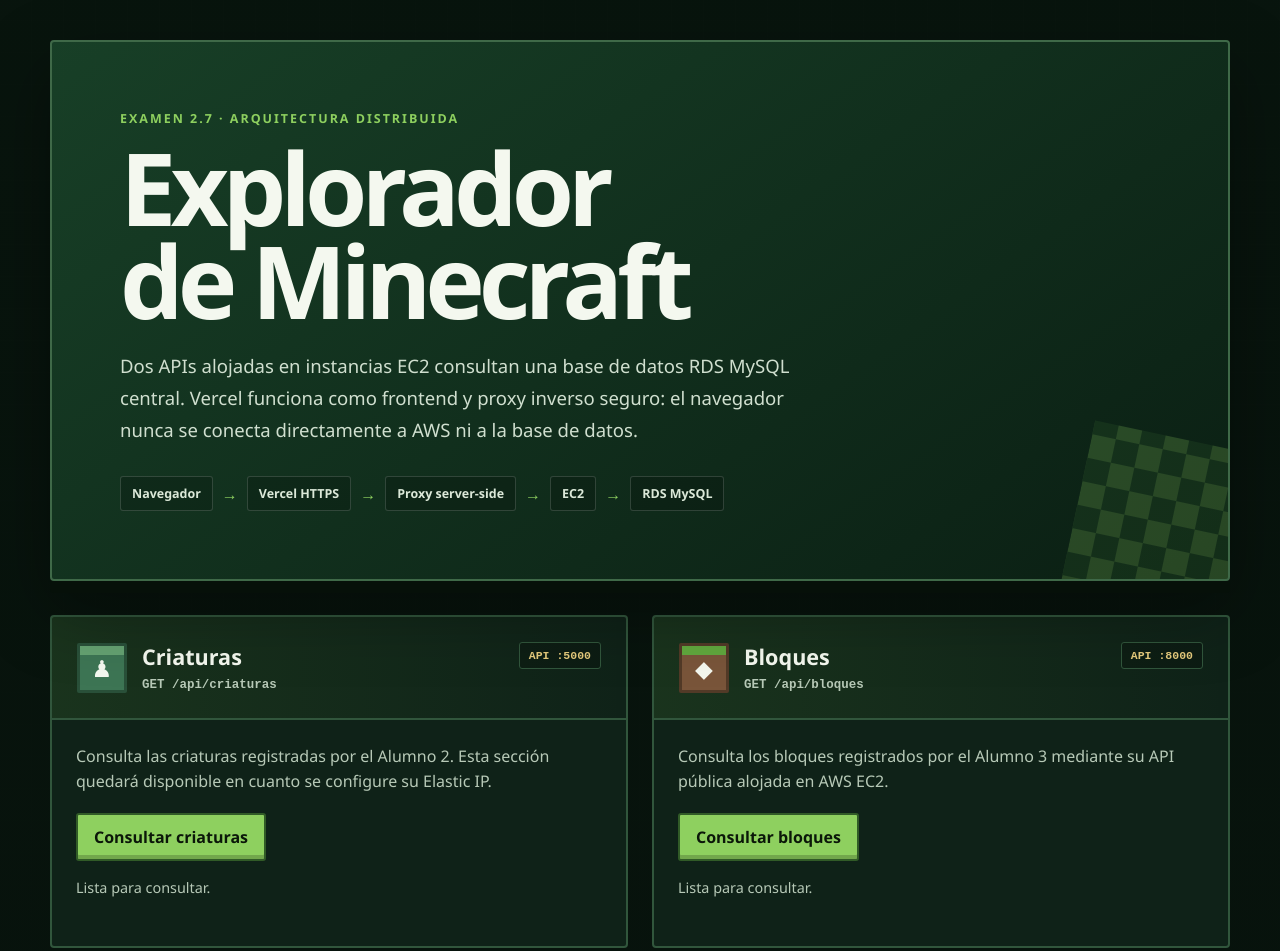
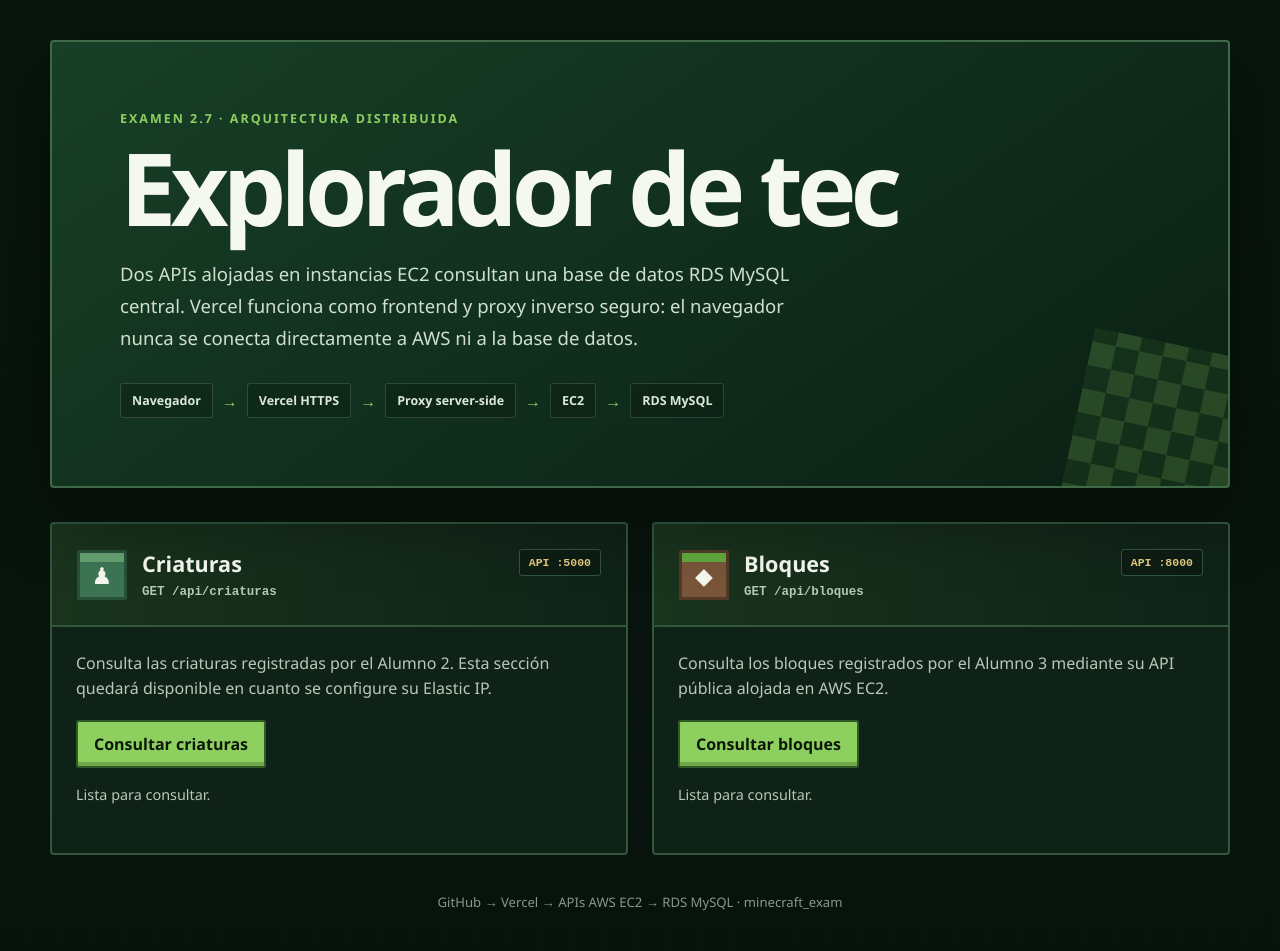
Before and after one commit to Lesisjoy/cloudcraft-api-explorer, a website: page index.html in a window 1280 px wide. Shown: the top 951 px of the page. Drawn offline with Linux system fonts and the light colour scheme.

Commit message:
Cambiar título a Explorador de tec

```diff
--- a/index.html
+++ b/index.html
@@ -3,8 +3,8 @@
 <head>
     <meta charset="UTF-8">
     <meta name="viewport" content="width=device-width, initial-scale=1.0">
-    <meta name="description" content="Explorador de criaturas y bloques de Minecraft obtenidos desde APIs en AWS.">
-    <title>Explorador de Minecraft</title>
+    <meta name="description" content="Explorador de tec con datos obtenidos desde APIs en AWS.">
+    <title>Explorador de tec</title>
     <style>
         :root {
             color-scheme: dark;
@@ -105,7 +105,7 @@
     <main class="shell">
         <section class="hero" aria-labelledby="mainTitle">
             <p class="kicker">Examen 2.7 · Arquitectura distribuida</p>
-            <h1 id="mainTitle">Explorador de Minecraft</h1>
+            <h1 id="mainTitle">Explorador de tec</h1>
             <p class="intro">Dos APIs alojadas en instancias EC2 consultan una base de datos RDS MySQL central. Vercel funciona como frontend y proxy inverso seguro: el navegador nunca se conecta directamente a AWS ni a la base de datos.</p>
             <div class="flow" aria-label="Flujo de la aplicación"><span>Navegador</span><b>→</b><span>Vercel HTTPS</span><b>→</b><span>Proxy server-side</span><b>→</b><span>EC2</span><b>→</b><span>RDS MySQL</span></div>
         </section>
```
